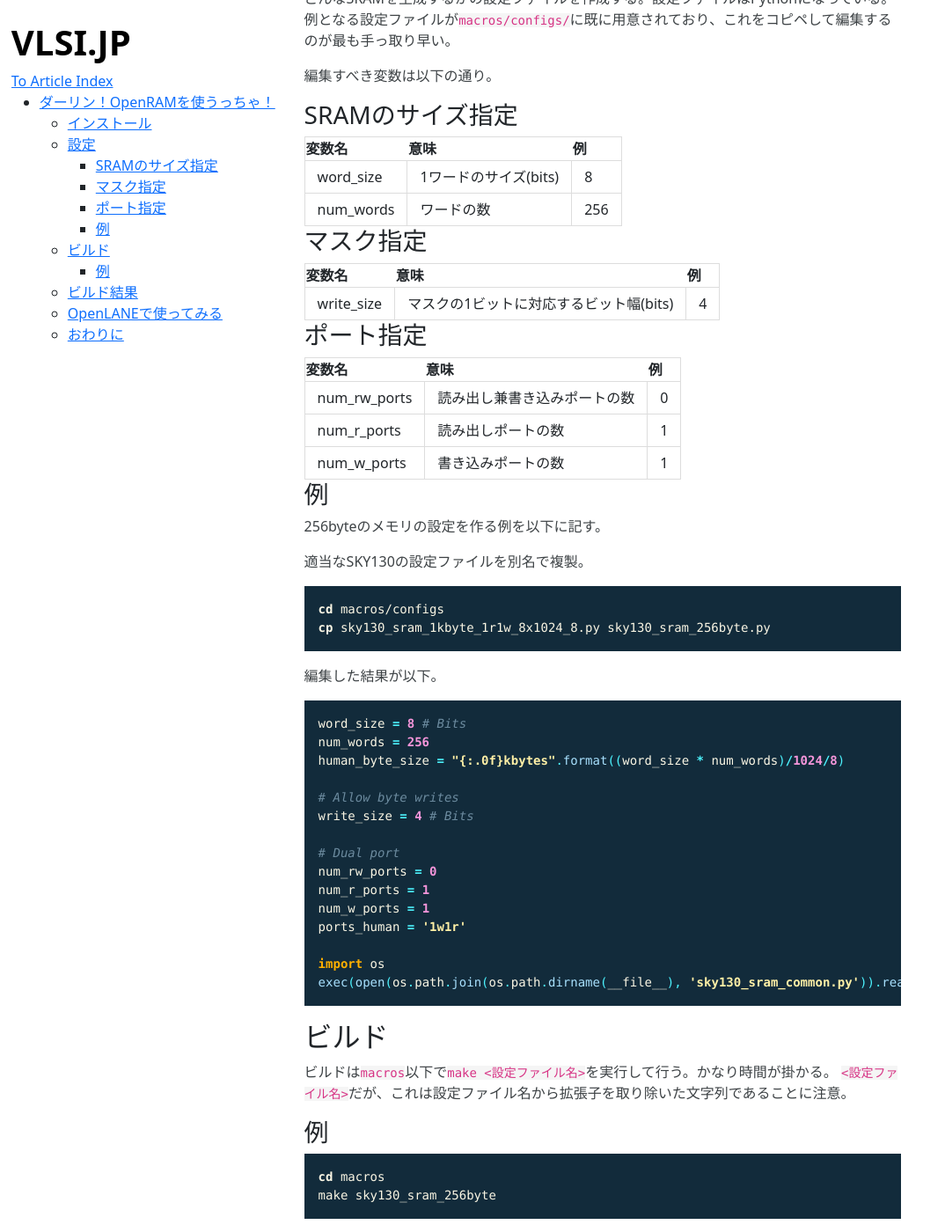
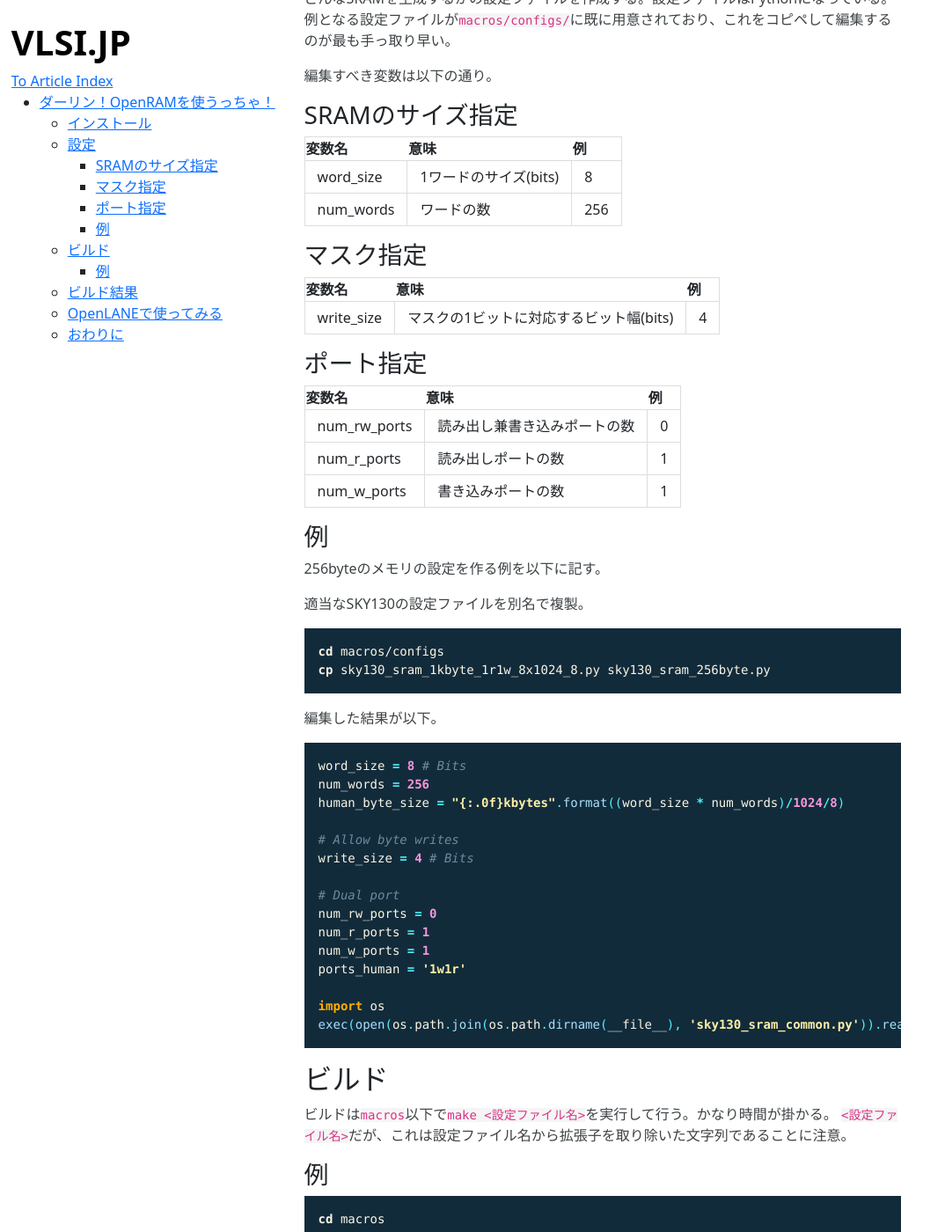
Before and after one commit to Cra2yPierr0t/Cra2yPierr0t.github.io, a Jekyll site: the page built from douseOpenRAM.md, in a window 1280 px wide and 1400 px high, scrolled down 1776 px. Shown: the whole window at 88% size, without its empty margins (0-1074 px from the left). Built offline with Jekyll 4.4.1, drawn with Linux system fonts in a browser that asks for light colours.

Commit message:
add margin-bottom to table

```diff
--- a/assets/css/layout.css
+++ b/assets/css/layout.css
@@ -14,6 +14,10 @@ table.highlight tr td,table.highlight tr td span {
 
 p {
     color: #3d4245!important;
+}
+
+table {
+  margin-bottom: 16px;
 }
 
 img{
```
